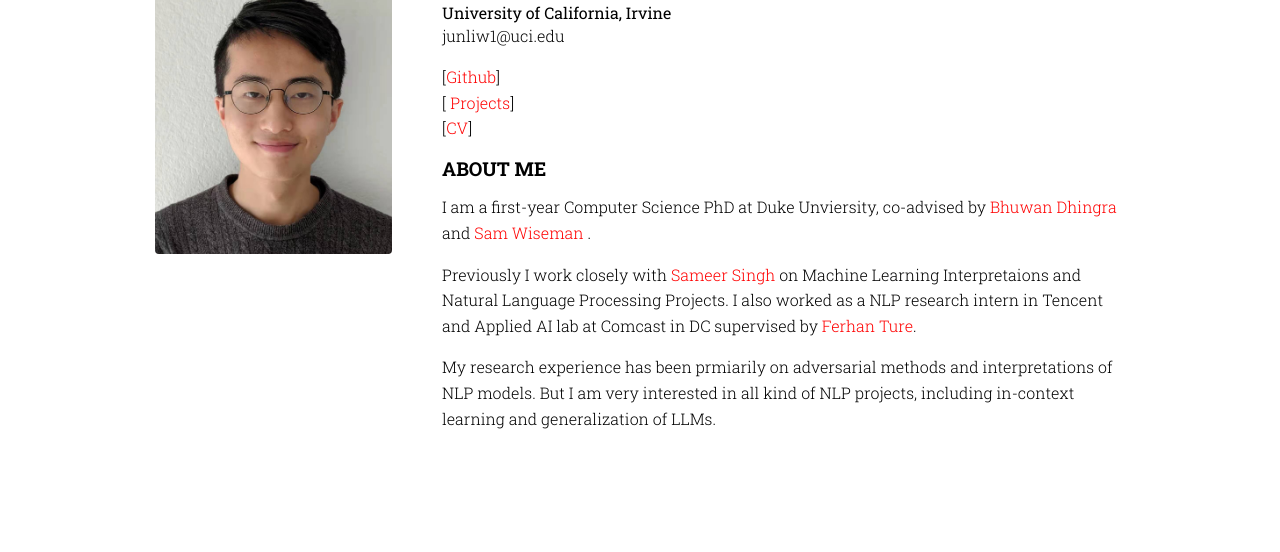
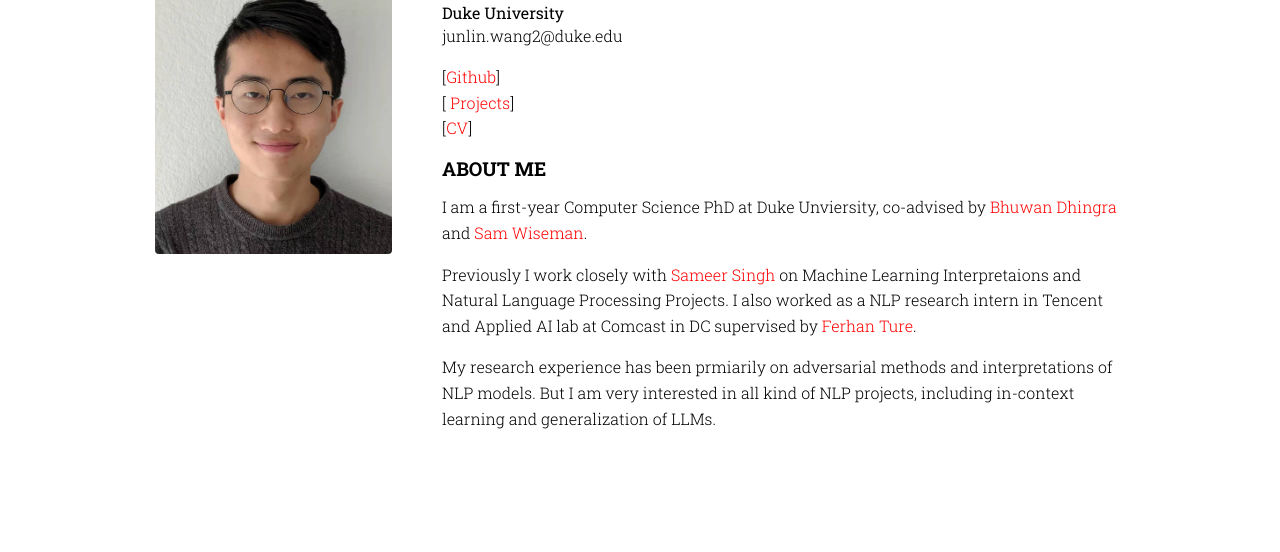
Before and after one commit to IsThatYou/IsThatYou.github.io, a plain HTML site: page index.html in a window 1280 px wide. Shown: the part 171-723 px from the top of the page. Drawn offline with nearby package versions, Linux system fonts and the light colour scheme.

Commit message:
Update index.html

```diff
--- a/index.html
+++ b/index.html
@@ -68,8 +68,8 @@
           </div>
           <div id="contact">
             <h1><b>Junlin Wang</b></h1>
-            University of California, Irvine<br>
-            <p><span face="courier">junliw1@uci.edu</span></p>
+            Duke University<br>
+            <p><span face="courier">junlin.wang2@duke.edu</span></p>
             <p>
               [<a href="https://github.com/IsThatYou"><span size="3">Github</span></a>] <br>
               [<a href="pages/index.html"> <span>Projects</span></a>]<br>
@@ -78,7 +78,7 @@
             <h4 style="margin-bottom:0.75em;">About Me</h4>
 
             <p>I am a first-year Computer Science PhD at Duke Unviersity, co-advised by
-            <a href="https://users.cs.duke.edu/~bdhingra/"> Bhuwan Dhingra </a> and <a href="https://swiseman.github.io/"> Sam Wiseman </a>.</p>
+            <a href="https://users.cs.duke.edu/~bdhingra/"> Bhuwan Dhingra </a> and <a href="https://swiseman.github.io/"> Sam Wiseman</a>.</p>
             <p>Previously I work closely with <a
                 href="https://sameersingh.org">Sameer Singh</a> on Machine Learning Interpretaions and Natural Language
               Processing Projects. I also worked as a NLP research intern in Tencent and Applied AI lab at Comcast in DC supervised by <a
```
